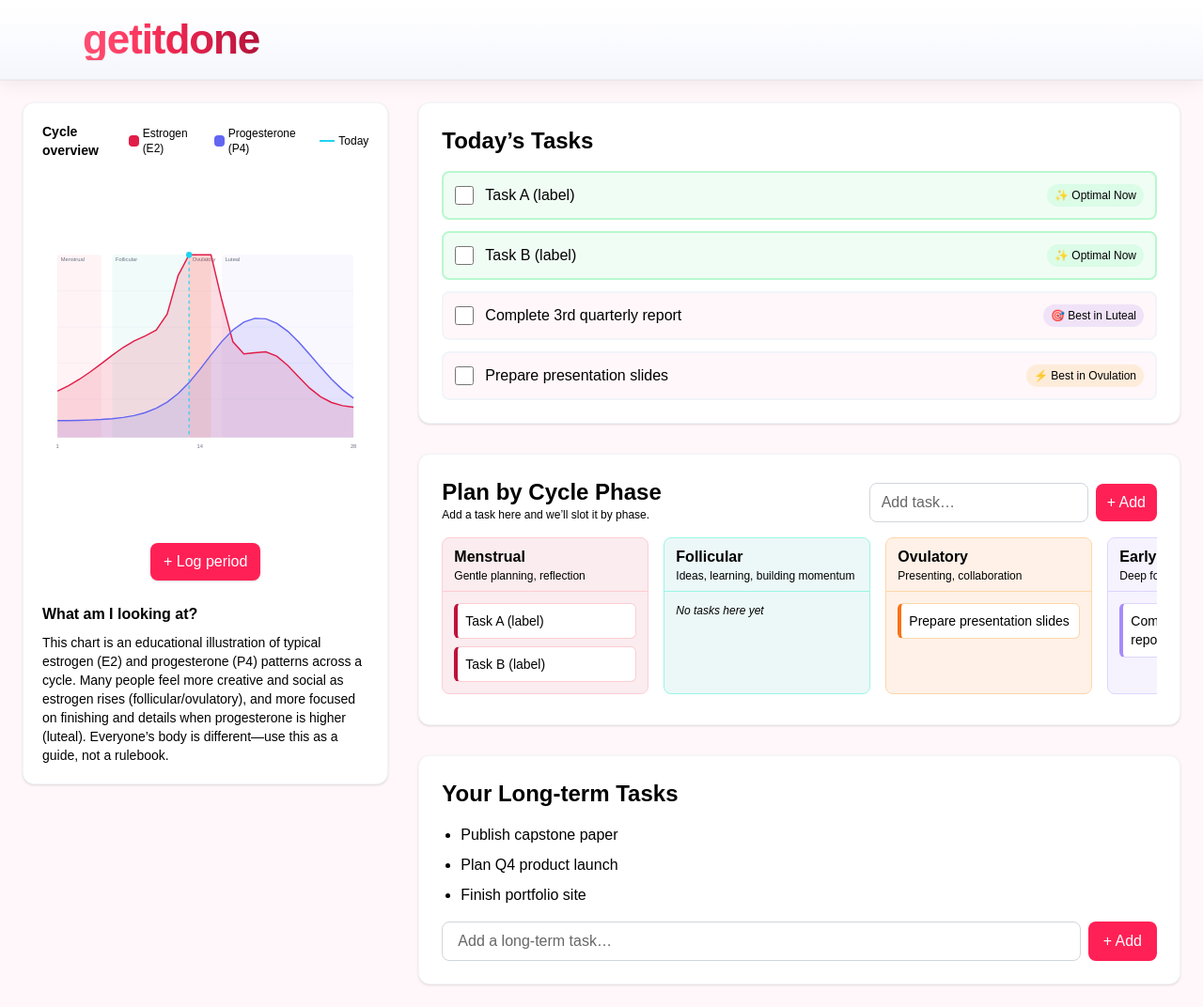
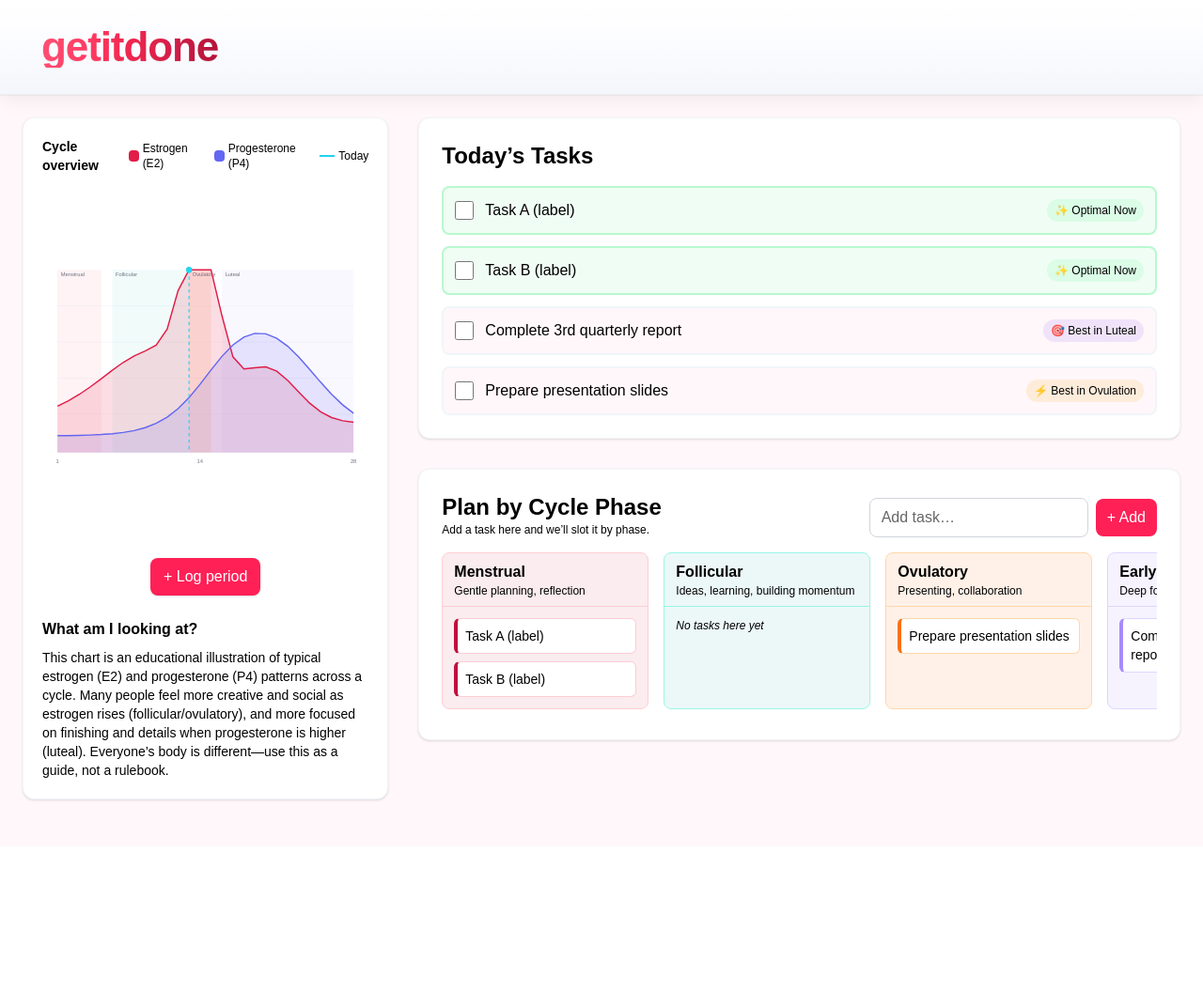
Before and after one commit to npothu/getitdone, a Next.js app: page / in a window 1280 px wide. Shown: the whole page at 94% size. After the commit the page ends 901 px from the top, so only its background shows below. Built offline with nearby package versions, Linux system fonts and the light colour scheme.

Commit message:
moved getitdone

```diff
--- a/src/app/layout.tsx
+++ b/src/app/layout.tsx
@@ -22,8 +22,8 @@ export default function RootLayout({ children }: { children: React.ReactNode })
     <html lang="en">
       <body className={`${geistSans.variable} ${geistMono.variable} antialiased bg-[#FFF7F9] text-black`}>
         {/* Site Header */}
-        <header className="glossy-header sticky top-0 z-30 w-full border-b border-[#EDEFF3]">
-  <div className="max-w-6xl mx-auto px-6 py-4 md:py-5 flex items-center justify-between">
+        <header className="glossy-header sticky top-0 z-50 w-full border-b border-[#EDEFF3]">
+  <div className="max-w-6xl mx-2 px-9 py-7 flex items-center justify-between">
     <div
       className="metallic-text inline-block leading-none
                  text-3xl md:text-4xl lg:text-[44px] font-extrabold tracking-tight
@@ -36,7 +36,6 @@ export default function RootLayout({ children }: { children: React.ReactNode })
   </div>
 </header>
 
-
         {children}
       </body>
     </html>
--- a/src/app/page.tsx
+++ b/src/app/page.tsx
@@ -107,20 +107,6 @@ export default function Dashboard() {
       const phaseInfo = getOptimalPhaseInfo(optimalPhase);
       console.log(`Tip: "${text}" would be optimal during ${phaseInfo.name} phase`);
     }
-  };
-
-  // Long-term tasks (only place you can add)
-  const [longTerm, setLongTerm] = useState<string[]>([
-    "Publish capstone paper",
-    "Plan Q4 product launch",
-    "Finish portfolio site",
-  ]);
-  const [newLong, setNewLong] = useState("");
-  const addLong = () => {
-    const t = newLong.trim();
-    if (!t) return;
-    setLongTerm((l) => [...l, t]);
-    setNewLong("");
   };
 
   /* ============ Layout ============
@@ -288,33 +274,6 @@ export default function Dashboard() {
                     </div>
                   );
                 })}
-              </div>
-            </section>
-
-            {/* Long-term tasks — WIDE (only place to add) */}
-            <section className="bg-white rounded-xl p-6 shadow-sm border border-[#F1F5F9]">
-              <h2 className="text-2xl font-bold mb-4">Your Long-term Tasks</h2>
-              <ul className="list-disc pl-5 space-y-2">
-                {longTerm.map((t, i) => (
-                  <li key={i}>{t}</li>
-                ))}
-              </ul>
-              <div className="mt-4 flex gap-2">
-                <input
-                  type="text"
-                  value={newLong}
-                  onChange={(e) => setNewLong(e.target.value)}
-                  placeholder="Add a long-term task…"
-                  className="flex-1 px-4 py-2 border border-gray-300 rounded-lg focus:ring-2 focus:ring-rose-400 focus:border-transparent placeholder:text-black/60"
-                  onKeyDown={(e) => e.key === "Enter" && addLong()}
-                />
-                <button
-                  onClick={addLong}
-                  className="px-4 py-2 bg-rose-500 text-white rounded-lg hover:bg-rose-600 transition-colors"
-                  data-text-white
-                >
-                  + Add
-                </button>
               </div>
             </section>
           </aside>
```
